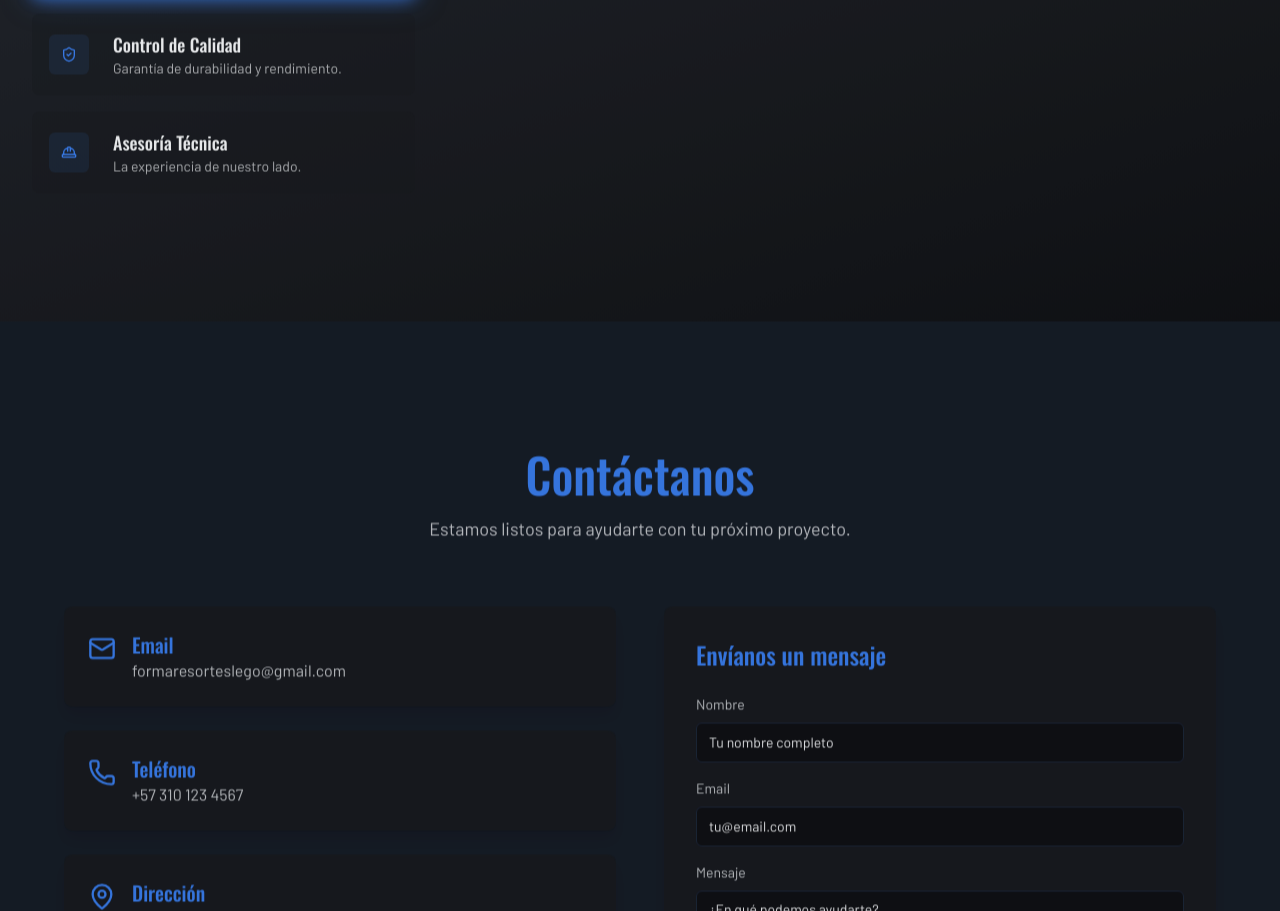
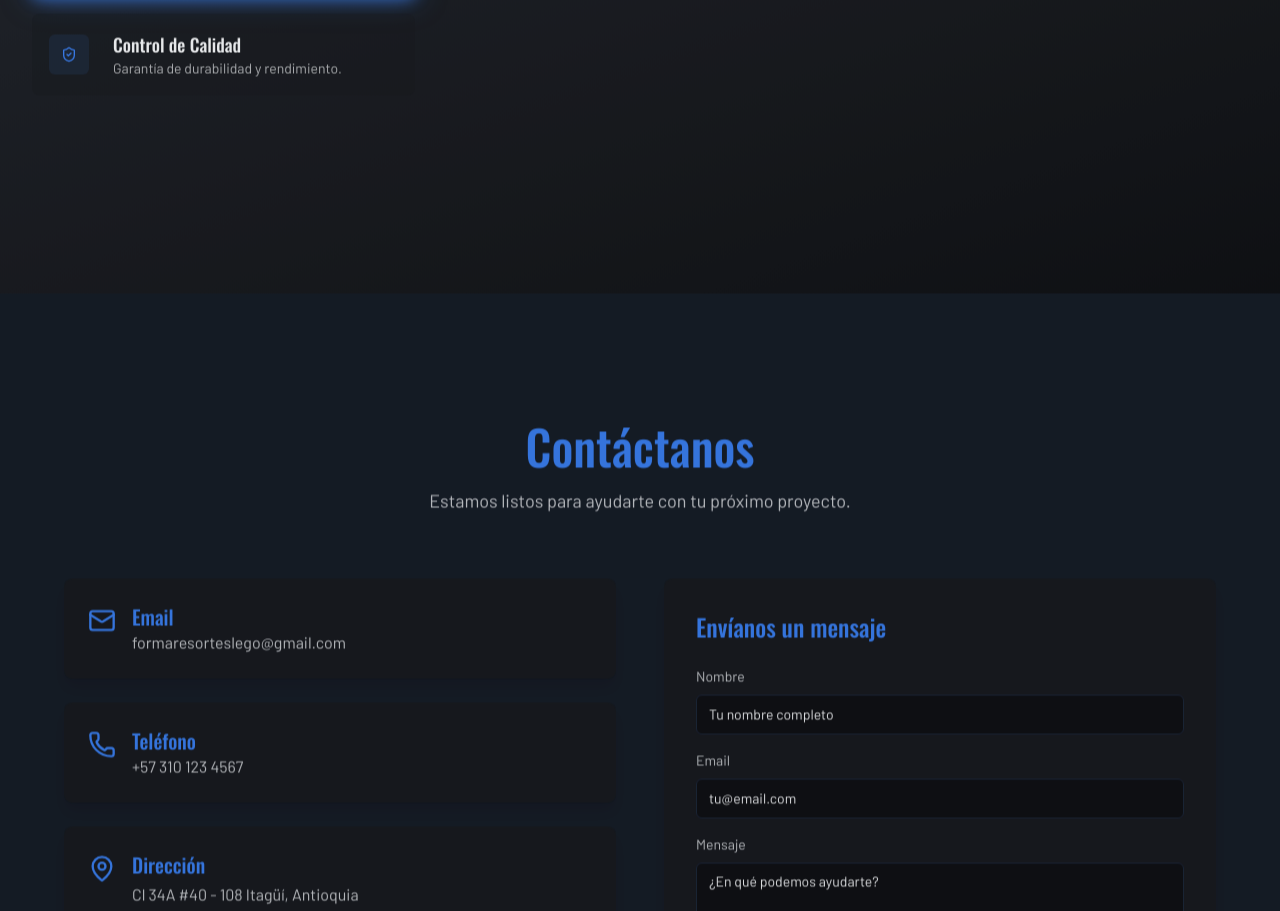
Before and after one commit to Akkabra/formaresortelegosas, a Next.js app: page / in a window 1280 px wide. Shown: the part 2849-3760 px from the top of the page. Built offline with nearby package versions, Linux system fonts and the light colour scheme.

Commit message:
elimina por completo la opcion asesoria tecnica, solo deja control de ca

```diff
--- a/src/components/sections/services-section.tsx
+++ b/src/components/sections/services-section.tsx
@@ -37,13 +37,6 @@ const services: Service[] = [
     description: "Garantía de durabilidad y rendimiento.",
     details: "Cada producto pasa por un estricto proceso de control de calidad, que incluye pruebas de carga, fatiga y dimensionales, para asegurar que cumple con los más altos estándares de la industria.",
     icon: ShieldCheck
-  },
-  {
-    id: "consulting",
-    title: "Asesoría Técnica",
-    description: "La experiencia de nuestro lado.",
-    details: "Nuestro equipo de expertos te brinda asesoramiento técnico para seleccionar el material, diseño y tipo de resorte más adecuado para tu proyecto, optimizando costes y funcionalidad.",
-    icon: HardHat
   },
 ];
 
@@ -134,23 +127,23 @@ export default function ServicesSection() {
                 className={cn(
                   "flex items-center justify-start text-left p-4 h-auto rounded-lg transition-all duration-300 transform-gpu hover:scale-105 hover:-rotate-1",
                   "bg-card/30 border border-transparent",
-                  activeService.id === service.id && "bg-primary/90 text-primary-foreground border-primary glow-primary"
+                  activeService?.id === service.id && "bg-primary/90 text-primary-foreground border-primary glow-primary"
                 )}
                 onClick={() => handleServiceClick(service)}
               >
-                <div className={cn("p-3 bg-primary/10 rounded-md", activeService.id === service.id && 'bg-white/20 animate-spin-once')}>
-                    <service.icon className={cn("h-7 w-7 text-primary", activeService.id === service.id && "text-white")} />
+                <div className={cn("p-3 bg-primary/10 rounded-md", activeService?.id === service.id && 'bg-white/20 animate-spin-once')}>
+                    <service.icon className={cn("h-7 w-7 text-primary", activeService?.id === service.id && "text-white")} />
                 </div>
                 <div className="ml-4">
                   <p className="font-headline text-lg">{service.title}</p>
-                  <p className={cn("text-sm text-foreground/70", activeService.id === service.id && "text-white/80")}>
+                  <p className={cn("text-sm text-foreground/70", activeService?.id === service.id && "text-white/80")}>
                     {service.description}
                   </p>
                 </div>
               </Button>
             ))}
           </div>
-          <ActiveServiceContent service={activeService} key={animationKey} />
+          {activeService && <ActiveServiceContent service={activeService} key={animationKey} />}
         </div>
       </div>
     </section>
```
